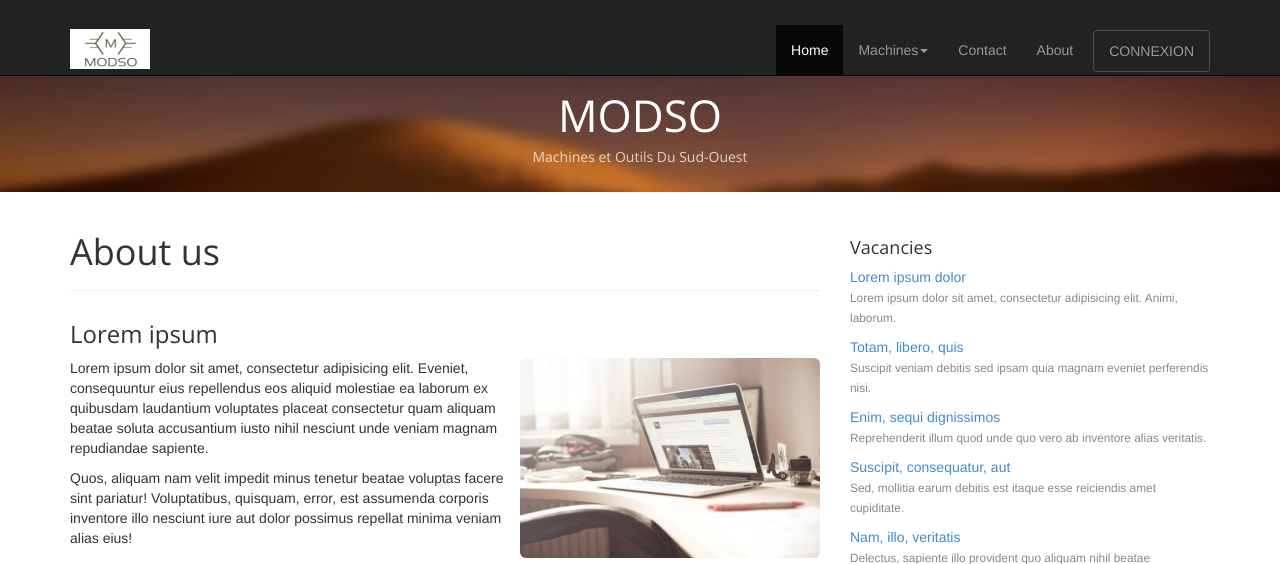
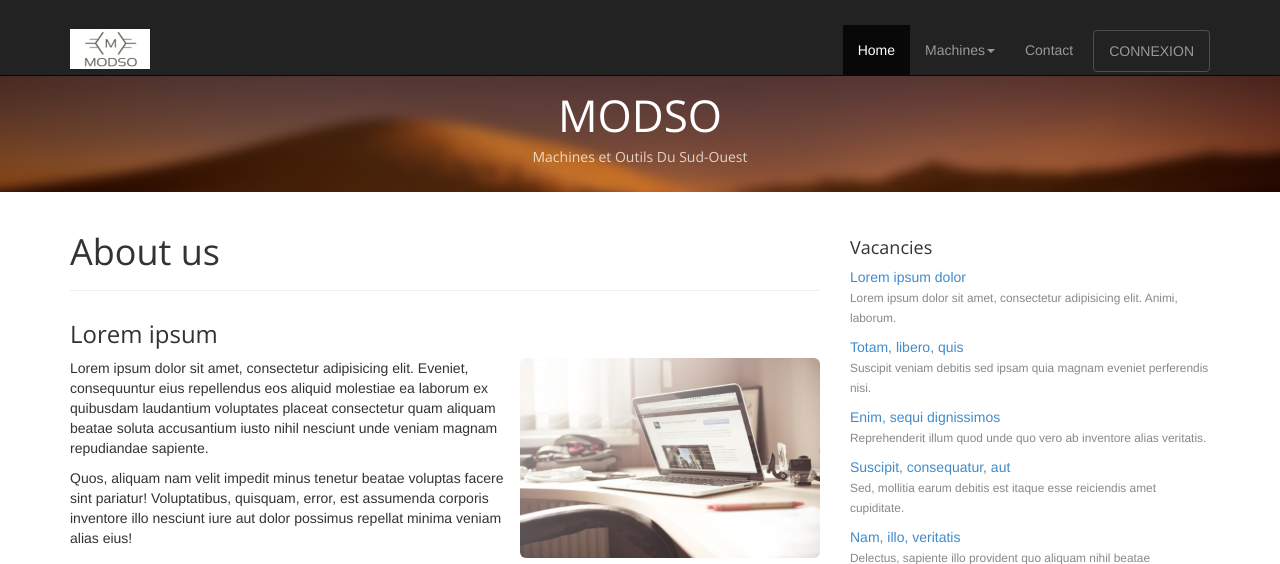
Before and after one commit to Gabouch/modso2, a Django app: page /about in a window 1280 px wide. Shown: the top 564 px of the page. Run offline with Django 3.2, Linux system fonts and the light colour scheme; some libraries are stand-ins or nearby versions.

Commit message:
Suppression du about

```diff
--- a/gestionMachines/templates/gestionMachines/navbar.html
+++ b/gestionMachines/templates/gestionMachines/navbar.html
@@ -21,7 +21,7 @@
 						</ul>
 					</li>
 					<li><a href="{% url 'contact' %}">Contact</a></li>
-					<li><a href="{% url 'about' %}">About</a></li>
+					<!-- <li><a href="{% url 'about' %}">About</a></li> -->
 					{% if user.is_authenticated %}
 						<li class="dropdown">
 							<a href="#" class="dropdown-toggle" data-toggle="dropdown">{{ user.first_name }} <b class="caret"></b></a>
```
